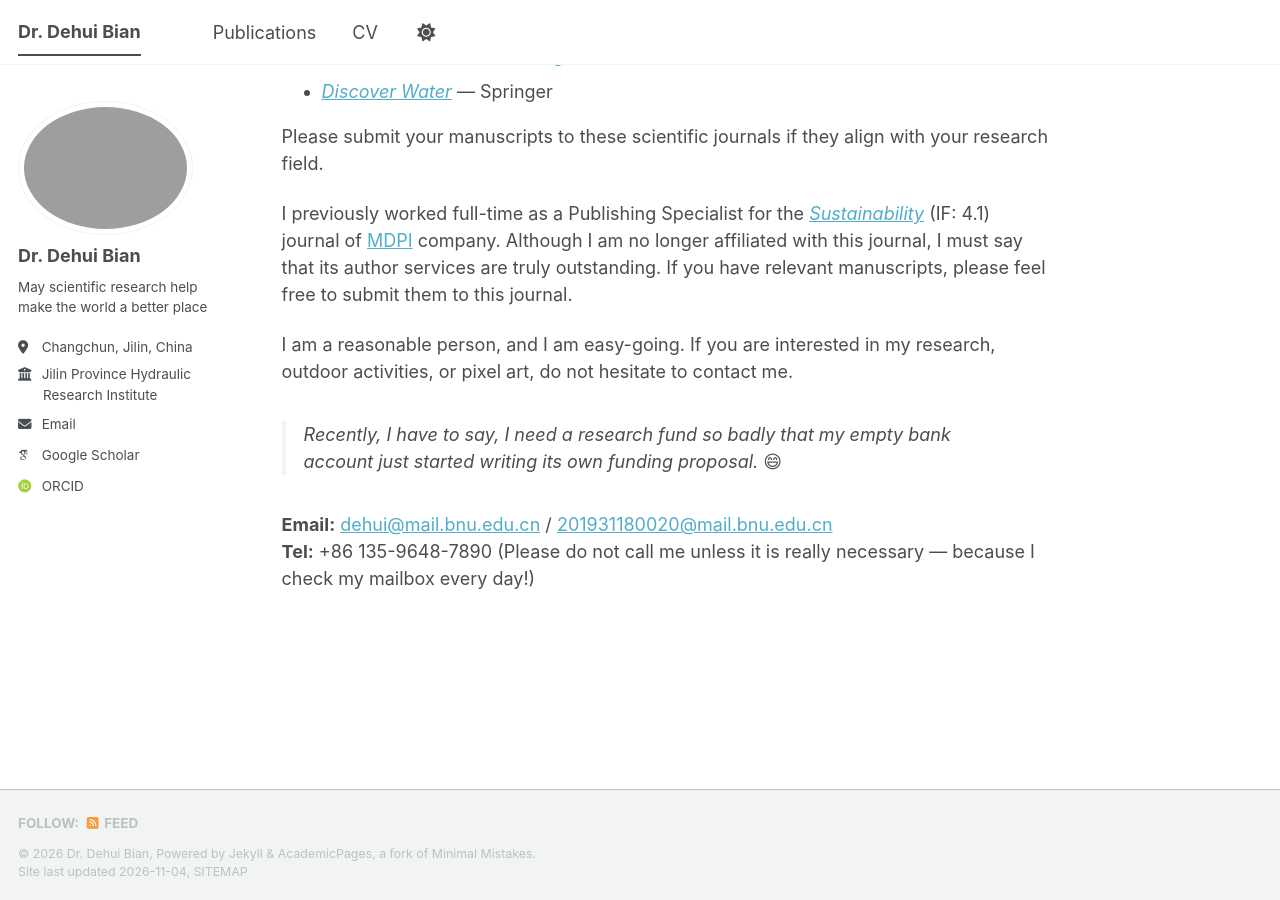
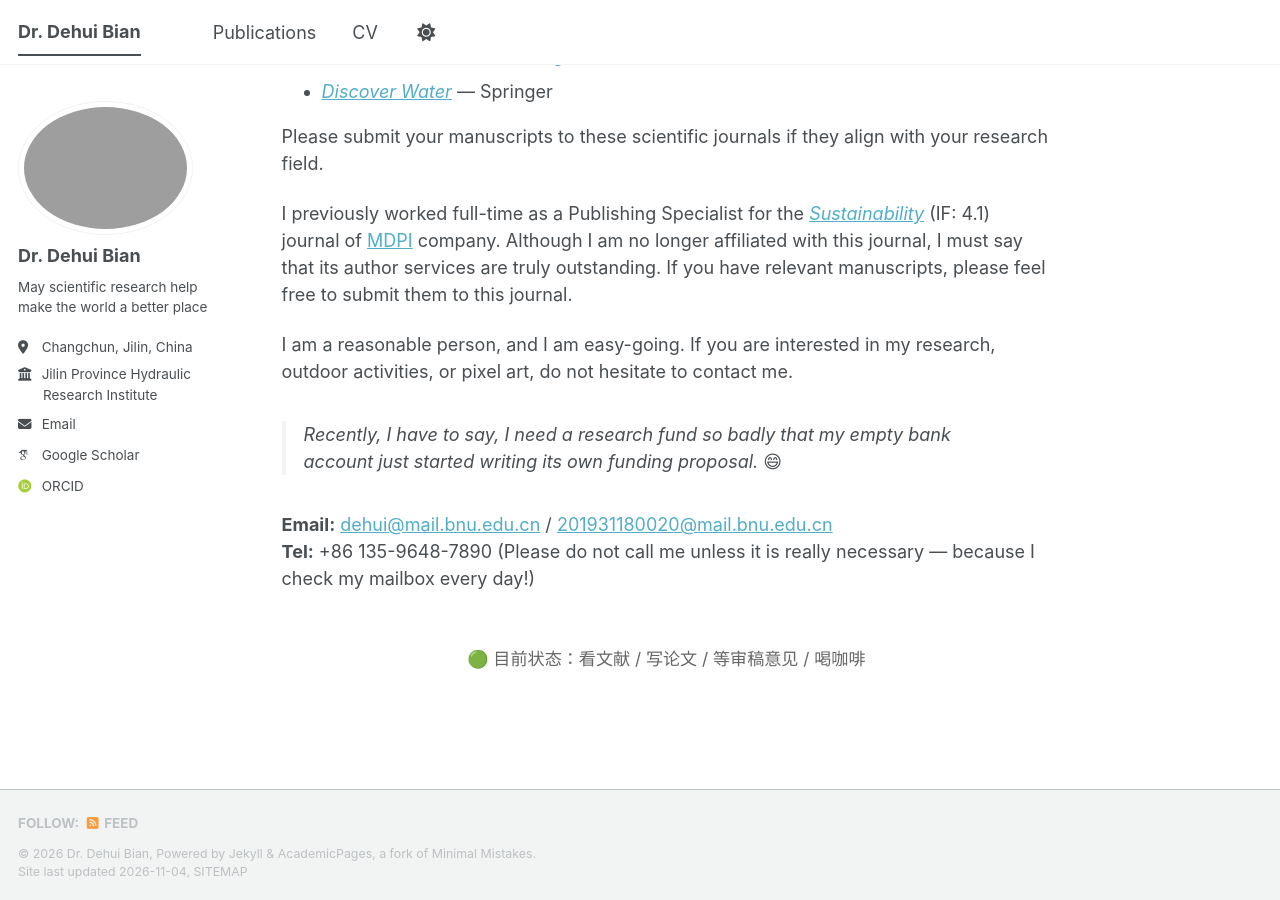
Before and after one commit to DehuiBian/dehuibian.github.io, a Jekyll site: the page built from index.md, in a window 1280 px wide and 900 px high, scrolled down 800 px. Built offline with Jekyll 4.4.1, drawn with Linux system fonts in a browser that asks for light colours; some web fonts are replaced; a script bundle is joined from its source files by our own code; library files that are not in the unit come from our copies.

Commit message:
index.md

```diff
--- a/index.md
+++ b/index.md
@@ -32,3 +32,7 @@ I am a reasonable person, and I am easy-going. If you are interested in my resea
 
 **Email:** [dehui@mail.bnu.edu.cn](mailto:dehui@mail.bnu.edu.cn) / [201931180020@mail.bnu.edu.cn](mailto:201931180020@mail.bnu.edu.cn)
 **Tel:** +86 135-9648-7890 (Please do not call me unless it is really necessary — because I check my mailbox every day!)
+
+<div style="text-align:center; color:#666; margin:3rem 0 2rem; font-size:0.95rem;">
+  🟢 目前状态：看文献 / 写论文 / 等审稿意见 / 喝咖啡
+</div>
```
